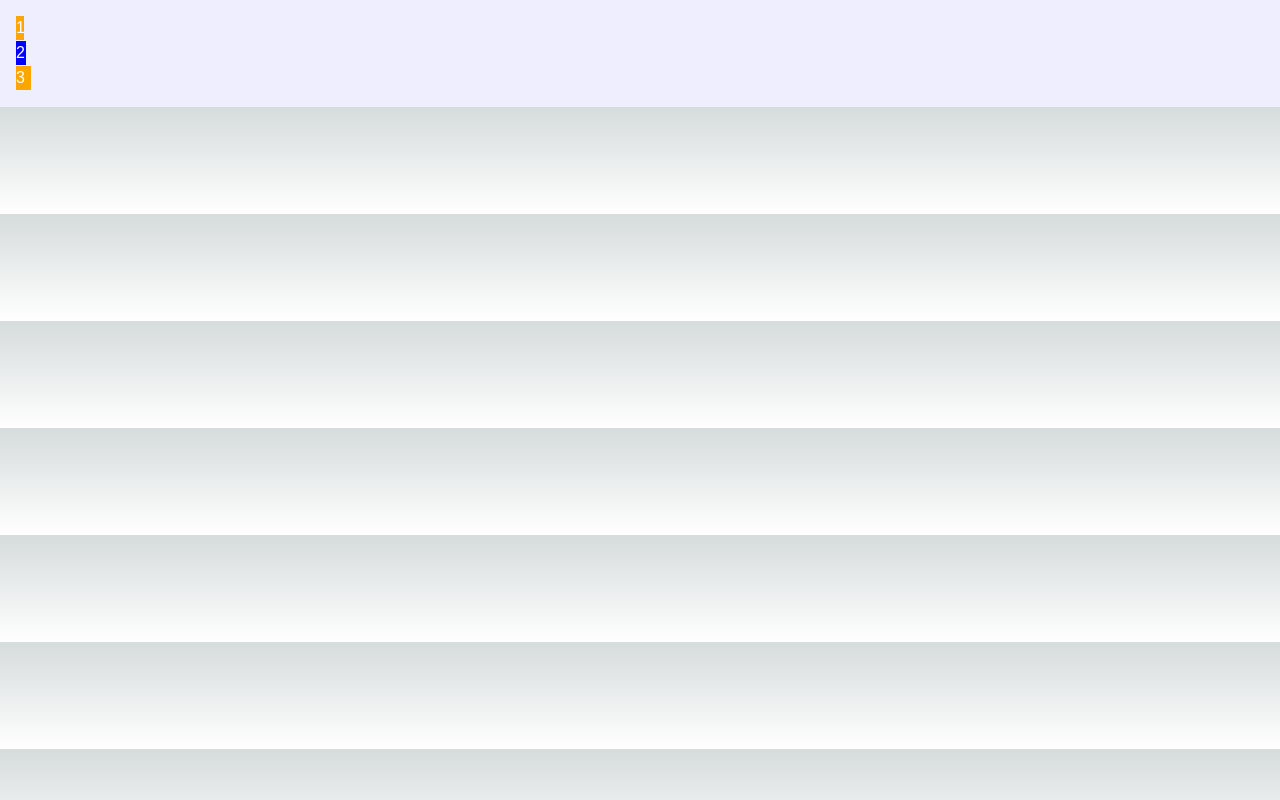
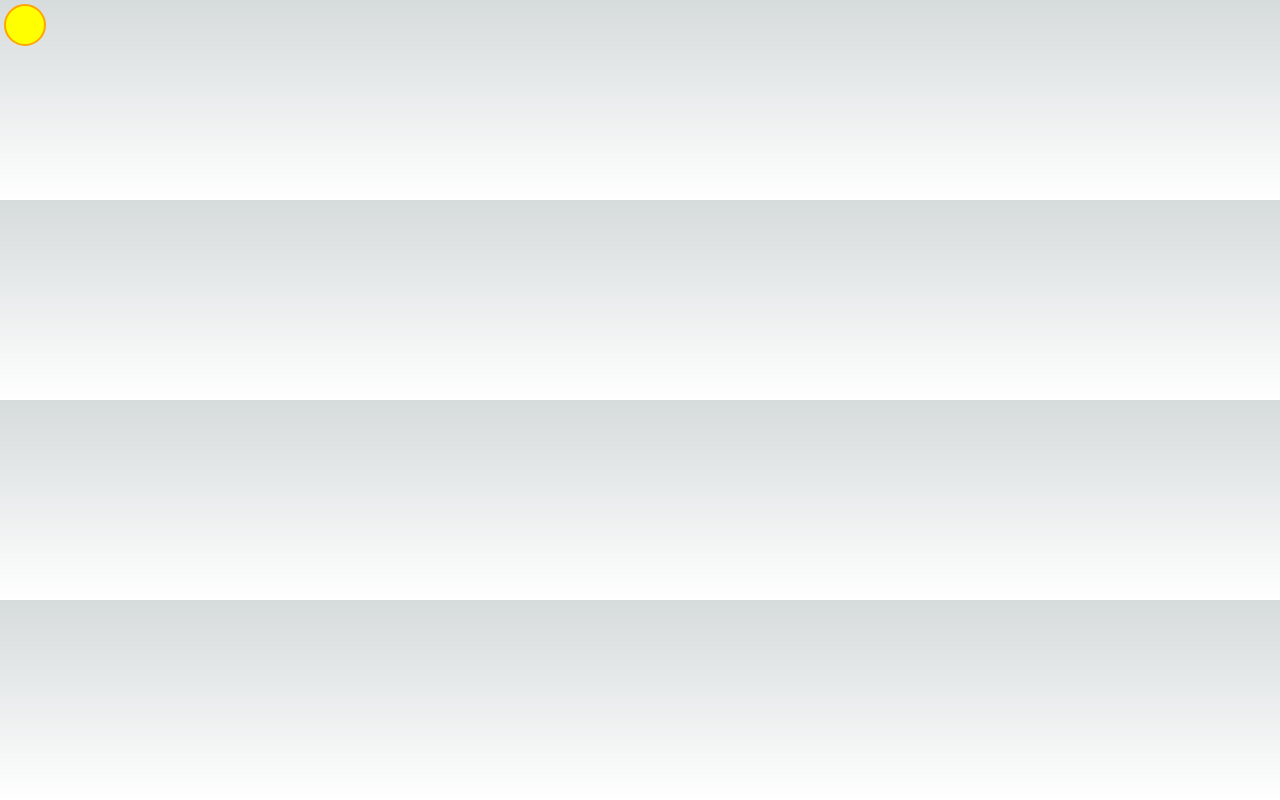
Before and after one commit to Hoshino-HER/ui-test, a Next.js app in the folder next-app/: page / in a window 1280 px wide. Built offline with nearby package versions, Linux system fonts and the light colour scheme.

Commit message:
svg circle as d3 graph

```diff
--- a/next-app/src/app/d3_graph.tsx
+++ b/next-app/src/app/d3_graph.tsx
@@ -9,26 +9,22 @@ interface IProps {
 
 type D3Selection = d3.Selection<d3.BaseType, unknown, HTMLElement, any>;
 
-function barGraph(selection: D3Selection, data: number[]) {
-    // const dataset = [5, 25, 45, 65, 85];
-    const dataset = data;
-    // const div = d3.create('div')
-    selection.style('background-color', '#eef')
-      .style('padding', '1em')
+function barGraph(root: D3Selection, data: number[]) {
 
-      selection.selectAll("div")
-      .data(dataset)
-      .join("div")
-      .text(d => d)
-      // .style("background-color", (d) => d <= 30 ? 'red' : 'blue')
-      .style("background-color", (d, i) => i % 2 ? 'blue' : 'orange')
-      .style('margin-bottom', '1px')
-      .style('width', d => `${d * 5}px`)
-      .style('color', 'white')
-      .style('font-family', 'sans-serif')
-      .style('text-align', 'right')
-      .style('padding-right', '0.5em')
-    return selection.node();
+  const svg = root.append("svg")
+    .attr("width", 50)
+    .attr("height", 50)
+    .attr("viewBox", [0, 0, 50, 50]);
+
+  svg
+    .append("circle")
+    .attr("cx", 25)
+    .attr("cy", 25)
+    .attr("r", 20)
+    .attr("fill", "yellow")
+    .attr("stroke", "orange")
+    .attr("stroke-width", 2);
+  return svg.node();
 }
 
 /* Component */
@@ -38,8 +34,8 @@ export const MyD3Graph = (props: IProps) => {
   useEffect(
     () => {
       if (props.data && d3Container.current) {
-                const selection = d3.select(d3Container.current);
-                barGraph(selection, props.data);
+        const root = d3.select(d3Container.current);
+        barGraph(root, props.data);
       }
     },
 
@@ -53,8 +49,10 @@ export const MyD3Graph = (props: IProps) => {
     [props.data, d3Container.current])
 
   return (
-        <div
+    <svg
       className="d3-component"
+      width={400}
+      height={200}
       ref={d3Container}
     />
   );
```
Lines whose indentation alone changed are shown as unchanged.
